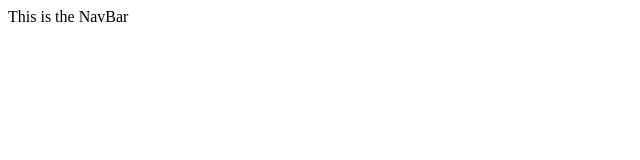
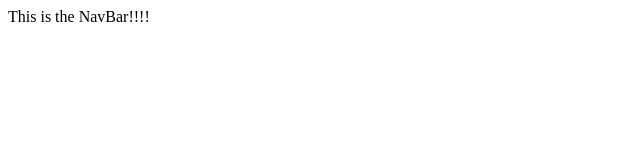
Before and after one commit to JoeyLundquist/personal-site, a React (Create React App) app: page / in a window 1280 px wide. Shown: the top 160 px of the page, without its empty margins (0-640 px from the left). Built offline with nearby package versions, Linux system fonts and the light colour scheme.

Commit message:
made small change?

```diff
--- a/src/components/Nav/Nav.jsx
+++ b/src/components/Nav/Nav.jsx
@@ -6,7 +6,7 @@ export const Nav = () => {
 
     return(
         <>
-            This is the NavBar
+            This is the NavBar!!!!
         </>
     )
 }
```
